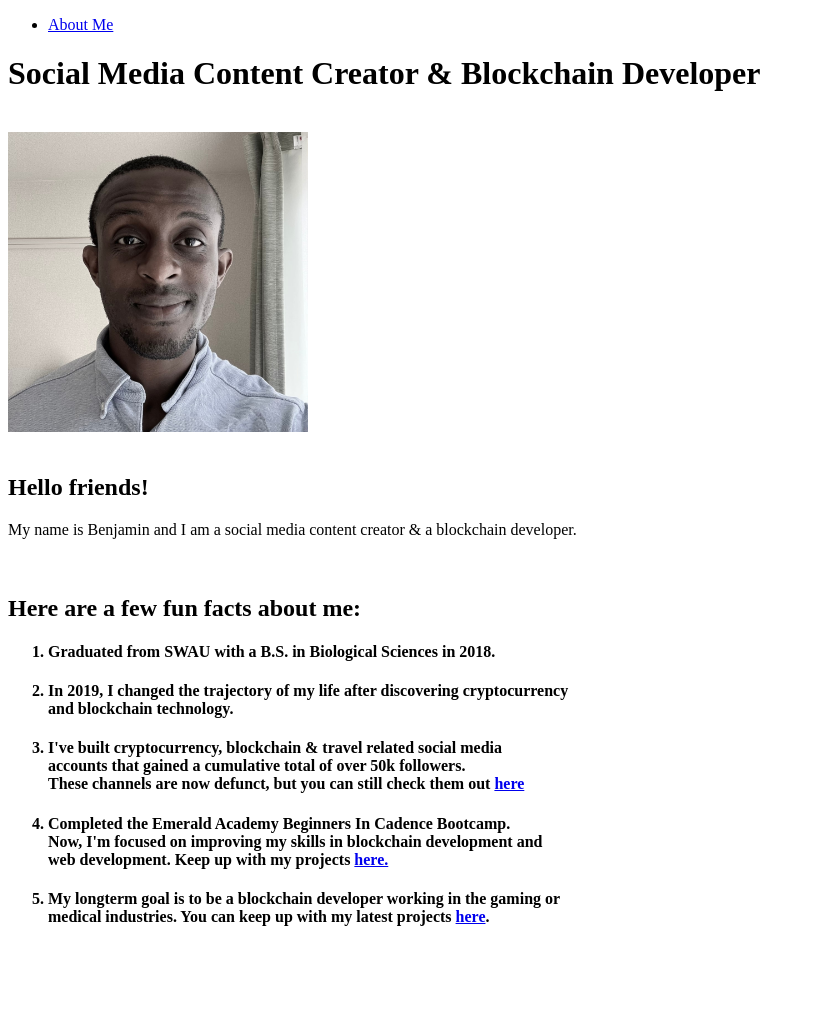
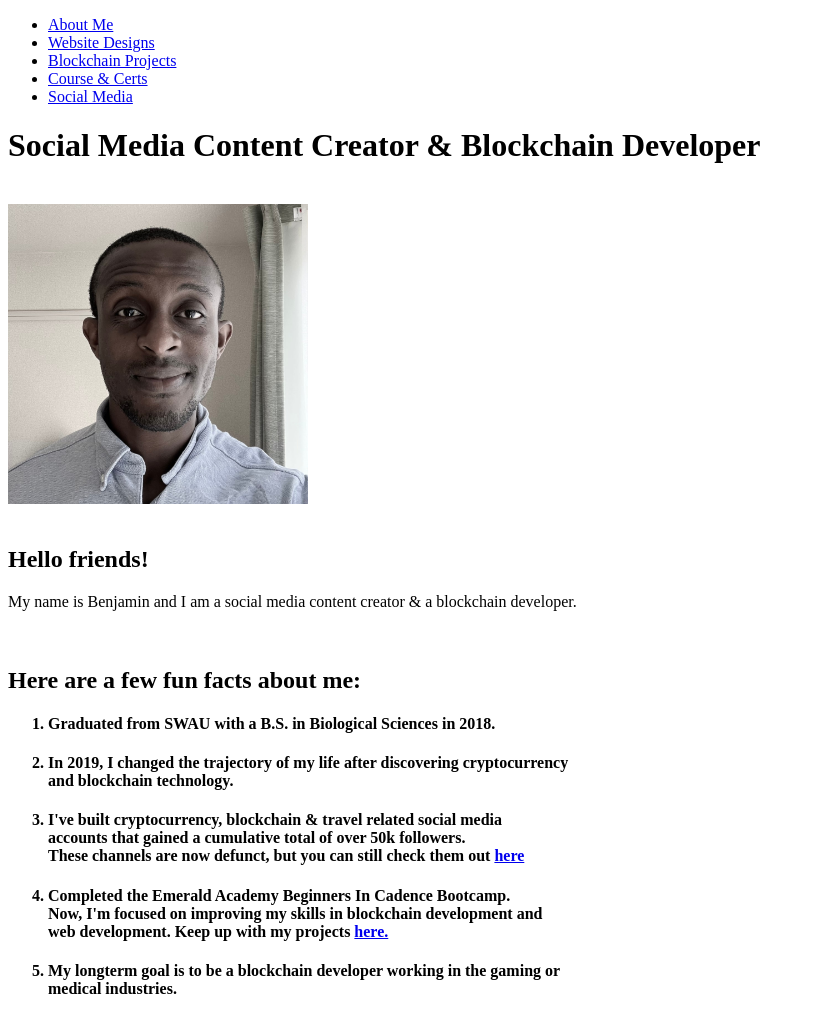
Before and after one commit to Saint10-code/Saint10-code.github.io, a plain HTML site: page index.html in a window 1280 px wide. Shown: the whole page, without its empty margins (0-815 px from the left). Before the commit the page ends 947 px from the top, so only its background shows below. Drawn offline with Linux system fonts and the light colour scheme.

Commit message:
Change link

```diff
--- a/index.html
+++ b/index.html
@@ -8,6 +8,10 @@
         <nav>
             <ul>
                 <li><a href= "index.html">About Me</a></li>
+                <li><a href="WebsitePortfolio.html">Website Designs</a></li>
+                <li><a href="BlockchainProjects.html">Blockchain Projects</a></li>
+                <li><a href="CoursesAndCerts.html">Course & Certs</a></li>
+                <li><a href="SocialMedia.html">Social Media</a></li>
 
             </ul>
 
@@ -41,7 +45,7 @@
                 </li></h4>
 
                 <h4><li>
-                    My longterm goal is to be a blockchain developer working in the gaming or <br>medical industries. You can keep up with my latest projects <a href= "BlockchainProjects.html">here</a>.
+                    My longterm goal is to be a blockchain developer working in the gaming or <br>medical industries.
 
             </ol>
 
```
